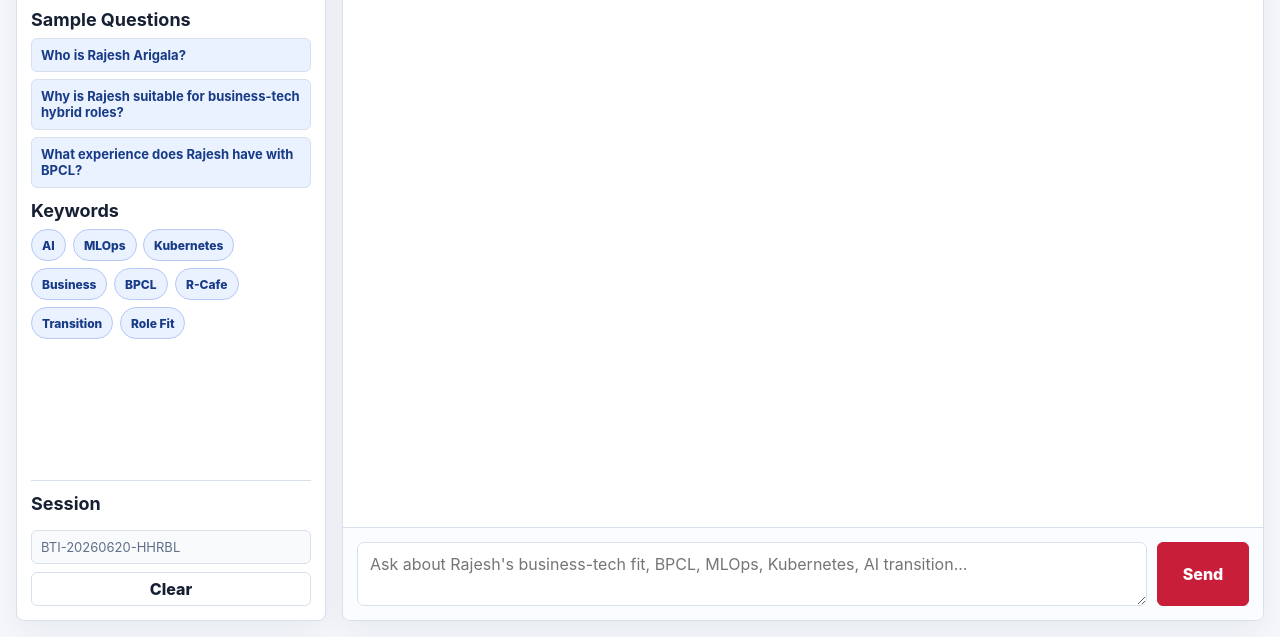
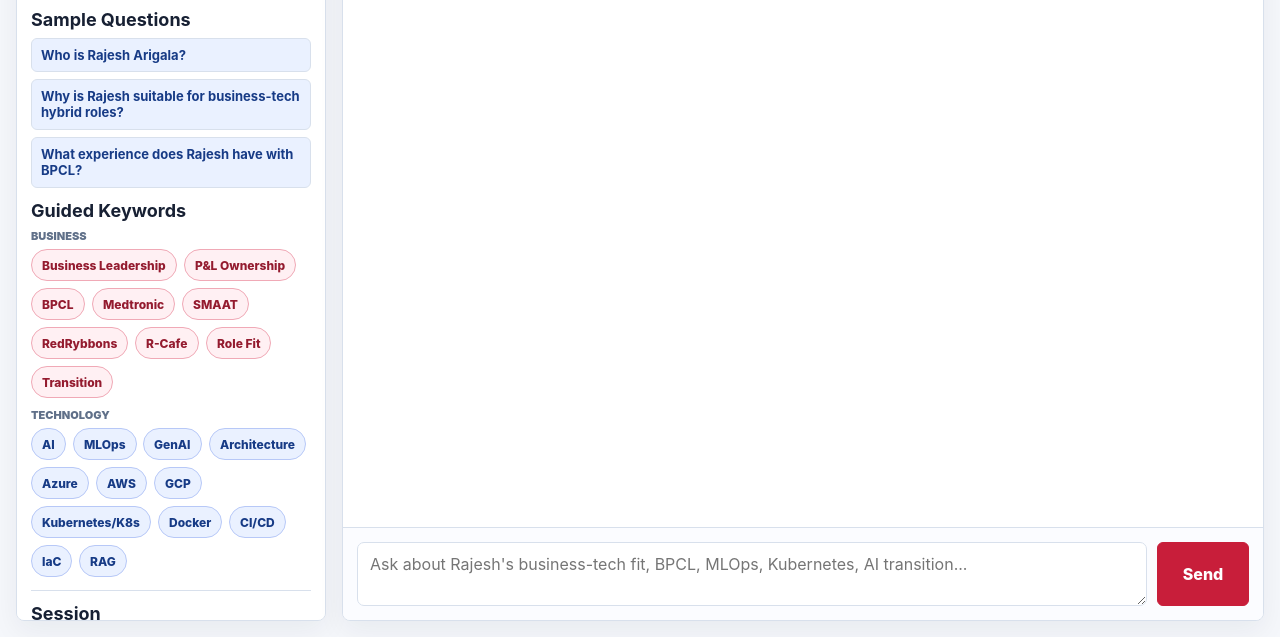
Before and after one commit to Rajesh-Arigala/GenAi_RABBIT_Ai_Assistant_Azure_Ai_Search, a Flask app: page / in a window 1280 px wide. Shown: the part 541-1178 px from the top of the page. Run offline with Flask 3, Linux system fonts and the light colour scheme.

Commit message:
keyword updates on UI

```diff
--- a/18_flask_chat_ui/static/app.js
+++ b/18_flask_chat_ui/static/app.js
@@ -54,15 +54,40 @@ const sampleQuestions = [
   'What experience does Rajesh have with BPCL?'
 ];
 
-const keywordQuestions = [
-  { label: "AI", question: "What is Rajesh's AI experience and how does it connect to business outcomes?" },
-  { label: "MLOps", question: "Show Rajesh's MLOps capability with project evidence." },
-  { label: "Kubernetes", question: "Which Rajesh projects show Kubernetes capability?" },
-  { label: "Business", question: "Summarize Rajesh's business leadership experience." },
-  { label: "BPCL", question: "What experience does Rajesh have with BPCL?" },
-  { label: "R-Cafe", question: "What is Rajesh's R-Cafe experience and current entrepreneurial context?" },
-  { label: "Transition", question: "Why is Rajesh transitioning toward AI and business-tech roles?" },
-  { label: "Role Fit", question: "What roles is Rajesh qualified for across business and technology?" }
+const keywordGroups = [
+  {
+    name: 'Business',
+    type: 'business',
+    items: [
+      { label: 'Business Leadership', question: "Summarize Rajesh's business leadership experience with role-fit evidence." },
+      { label: 'P&L Ownership', question: "Where has Rajesh shown P&L ownership and measurable business responsibility?" },
+      { label: 'BPCL', question: "What experience does Rajesh have with BPCL and why does it matter for business-tech roles?" },
+      { label: 'Medtronic', question: "What did Rajesh do at Medtronic and what business capabilities did it prove?" },
+      { label: 'SMAAT', question: "What is Rajesh's SMAAT experience and how does it connect to systems thinking?" },
+      { label: 'RedRybbons', question: "What is Rajesh's RedRybbons experience and entrepreneurial context?" },
+      { label: 'R-Cafe', question: "What is Rajesh's R-Cafe experience and current entrepreneurial context?" },
+      { label: 'Role Fit', question: "What roles is Rajesh qualified for across business and technology?" },
+      { label: 'Transition', question: "How should a stakeholder understand Rajesh's transition into AI and business-tech roles?" }
+    ]
+  },
+  {
+    name: 'Technology',
+    type: 'technology',
+    items: [
+      { label: 'AI', question: "What is Rajesh's AI experience and how does it connect to business outcomes?" },
+      { label: 'MLOps', question: "Show Rajesh's MLOps capability with project evidence." },
+      { label: 'GenAI', question: "What is Rajesh's GenAI direction, and what project evidence is currently available or pending?" },
+      { label: 'Architecture', question: "Show Rajesh's architecture experience across AI, MLOps, cloud, and business systems." },
+      { label: 'Azure', question: "What Azure AI, Azure ML, or Azure DevOps work has Rajesh done?" },
+      { label: 'AWS', question: "What AWS AI or MLOps projects has Rajesh built?" },
+      { label: 'GCP', question: "What GCP AI, Vertex AI, or Cloud Build work has Rajesh done?" },
+      { label: 'Kubernetes/K8s', question: "Which Rajesh projects show Kubernetes or K8s capability?" },
+      { label: 'Docker', question: "Which Rajesh projects show Docker and containerization capability?" },
+      { label: 'CI/CD', question: "Which Rajesh projects demonstrate CI/CD pipelines for AI or cloud systems?" },
+      { label: 'IaC', question: "Where has Rajesh used Infrastructure as Code for AI or cloud platforms?" },
+      { label: 'RAG', question: "How does the RABBIT app demonstrate Rajesh's RAG, Azure AI Search, and hybrid retrieval capability?" }
+    ]
+  }
 ];
 
 let currentMode = (!isDemoMode && mobileQuery.matches) ? 'user' : (localStorage.getItem(MODE_KEY) || 'user');
@@ -216,14 +241,28 @@ function renderSamples() {
 function renderKeywords() {
   if (!keywordList) return;
   keywordList.innerHTML = '';
-  keywordQuestions.forEach((item) => {
-    const button = document.createElement('button');
-    button.type = 'button';
-    button.className = 'keyword-button';
-    button.textContent = item.label;
-    button.title = item.question;
-    button.addEventListener('click', () => submitEmbeddedQuestion(item.question));
-    keywordList.appendChild(button);
+  keywordGroups.forEach((group) => {
+    const wrap = document.createElement('div');
+    wrap.className = `keyword-group ${group.type}`;
+
+    const title = document.createElement('div');
+    title.className = 'keyword-group-title';
+    title.textContent = group.name;
+    wrap.appendChild(title);
+
+    const chips = document.createElement('div');
+    chips.className = 'keyword-chip-row';
+    group.items.forEach((item) => {
+      const button = document.createElement('button');
+      button.type = 'button';
+      button.className = `keyword-button ${group.type}`;
+      button.textContent = item.label;
+      button.title = item.question;
+      button.addEventListener('click', () => submitEmbeddedQuestion(item.question));
+      chips.appendChild(button);
+    });
+    wrap.appendChild(chips);
+    keywordList.appendChild(wrap);
   });
 }
 
--- a/18_flask_chat_ui/static/styles.css
+++ b/18_flask_chat_ui/static/styles.css
@@ -101,9 +101,14 @@ pre { max-height: 220px; overflow: auto; padding: 9px; border-radius: 6px; backg
 .sources-title { color: var(--muted); font-size: 12px; font-weight: 850; text-transform: uppercase; margin-bottom: 2px; }
 
 .control-panel { overflow-y: auto; }
-.keyword-list { display: flex; flex-wrap: wrap; gap: 7px; }
+.keyword-list { display: grid; gap: 10px; }
+.keyword-group { display: grid; gap: 6px; }
+.keyword-group-title { color: var(--muted); font-size: 11px; font-weight: 900; text-transform: uppercase; }
+.keyword-chip-row { display: flex; flex-wrap: wrap; gap: 7px; }
 .keyword-button { min-height: 32px; padding: 6px 10px; border: 1px solid #b7c8f7; border-radius: 999px; background: var(--soft-blue); color: var(--blue-dark); font-size: 12px; font-weight: 850; }
-.keyword-button:hover { border-color: var(--red); background: var(--soft-red); color: var(--red-dark); }
+.keyword-button.business { border-color: #f0a9b6; background: var(--soft-red); color: var(--red-dark); }
+.keyword-button.technology { border-color: #b7c8f7; background: var(--soft-blue); color: var(--blue-dark); }
+.keyword-button:hover { border-color: var(--red); background: #fff; color: var(--red-dark); }
 .brand-row .eyebrow { overflow-wrap: anywhere; }
 .sample-button { font-size: 13px; }
 
@@ -230,7 +235,13 @@ pre { max-height: 220px; overflow: auto; padding: 9px; border-radius: 6px; backg
   }
 
   .keyword-list {
-    gap: 6px;
+    gap: 8px;
+  }
+
+  .keyword-chip-row {
+    flex-wrap: nowrap;
+    overflow-x: auto;
+    padding-bottom: 2px;
   }
 
   .keyword-button {
--- a/18_flask_chat_ui/templates/index.html
+++ b/18_flask_chat_ui/templates/index.html
@@ -4,7 +4,7 @@
     <meta charset="utf-8">
     <meta name="viewport" content="width=device-width, initial-scale=1">
     <title>{{ product_name }}</title>
-    <link rel="stylesheet" href="{{ url_for('static', filename='styles.css') }}?v=22">
+    <link rel="stylesheet" href="{{ url_for('static', filename='styles.css') }}?v=23">
   </head>
   <body>
     <main class="app-shell">
@@ -56,7 +56,7 @@
         </section>
 
         <section class="side-section keyword-section" id="keyword-section">
-          <div class="section-head"><h2>Keywords</h2></div>
+          <div class="section-head"><h2>Guided Keywords</h2></div>
           <div class="keyword-list" id="keyword-list"></div>
         </section>
 
@@ -157,6 +157,6 @@
         profileName: {{ profile_name|tojson }}
       };
     </script>
-    <script src="{{ url_for('static', filename='app.js') }}?v=22"></script>
+    <script src="{{ url_for('static', filename='app.js') }}?v=23"></script>
   </body>
 </html>
```
Also changed, not shown: 17_answer_generation/answer_prompt_template.md (+14 -6 lines).
